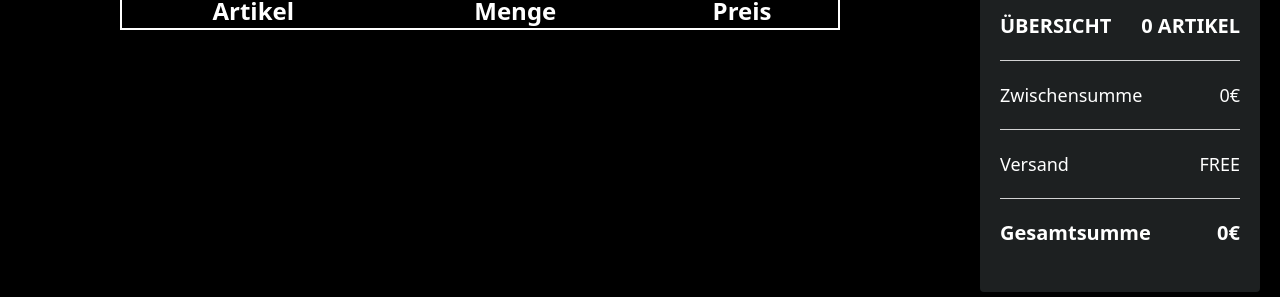
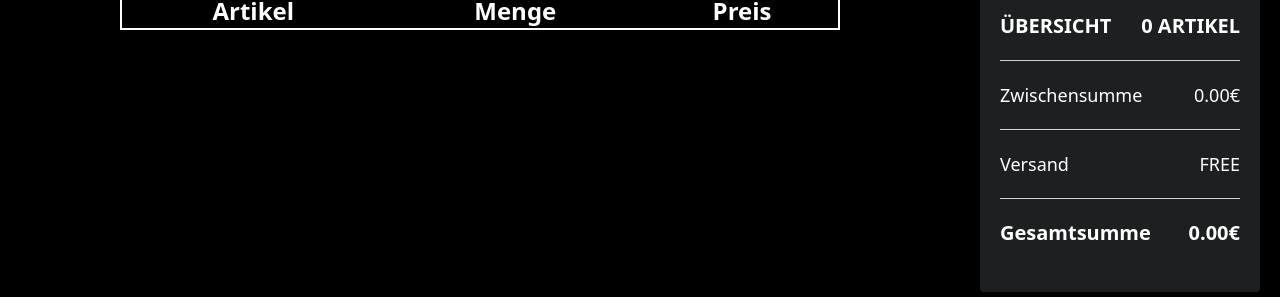
Before and after one commit to danielgen01/E-Commerce-with-React-Redux, a React (Create React App) app: page /Cart in a window 1280 px wide. Shown: the part 356-653 px from the top of the page. Built offline with nearby package versions, Linux system fonts and the light colour scheme.

Commit message:
add .toFixed(2) to totalCost

```diff
--- a/src/pages/Cart/Cart.tsx
+++ b/src/pages/Cart/Cart.tsx
@@ -23,7 +23,7 @@ const Cart: React.FC = () => {
     dispatch(removeItem(item))
   }
 
-  const totalCost = calculateTotal(cartItems)
+  const totalCost = calculateTotal(cartItems).toFixed(2)
 
   function handleBuyClick() {
     alert("This shop is unfortunately not a real business")
```
